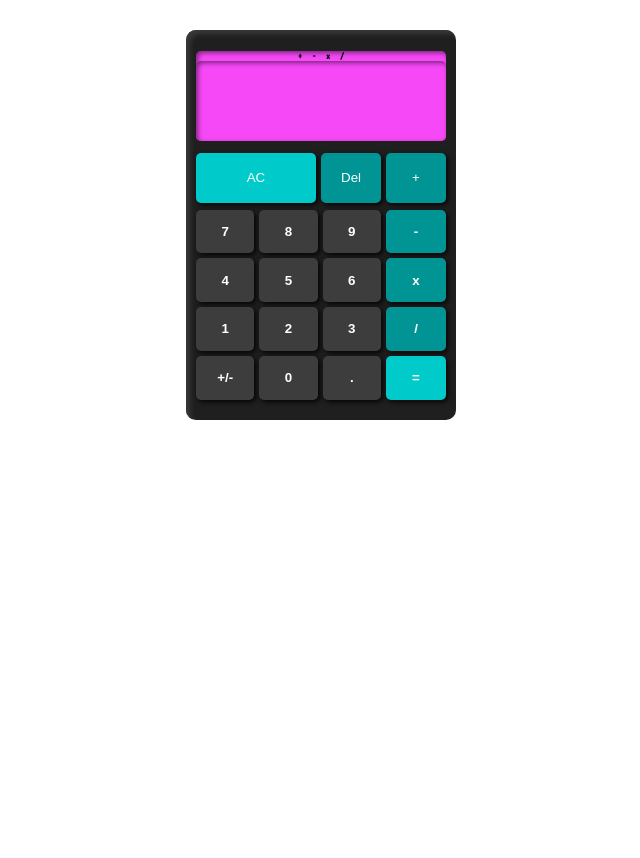
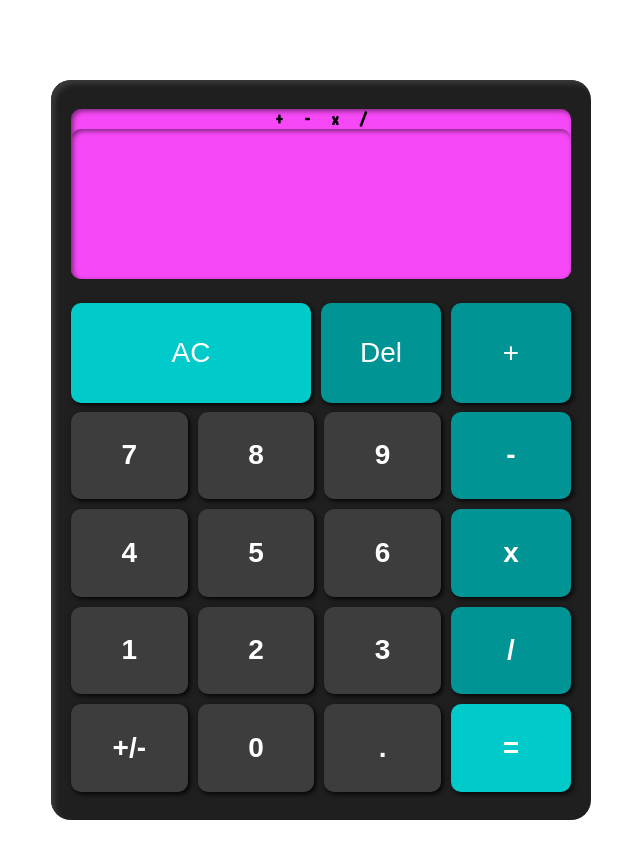
Before and after one commit to Viv-Dave/calculator, a plain HTML site: page index.html in a window 1280 px wide. Shown: the whole page, without its empty margins (319-959 px from the left). Before the commit the page ends 800 px from the top, so only its background shows below. Drawn offline with Linux system fonts and the light colour scheme.

Commit message:
Final touches given

```diff
--- a/index.html
+++ b/index.html
@@ -50,7 +50,7 @@
     </div>
     </div>
     </div>
-    <script src="test.js" type="text/javascript"></script>
+    <script src="script.js" type="text/javascript"></script>
 
 </body>
 </html>
--- a/script.js
+++ b/script.js
@@ -111,10 +111,17 @@ divbtn.addEventListener('click',function() {
 decimalbtn.addEventListener('click', function() {
     addDecimal();
 });
+delbtn.addEventListener('click', function() {
+    deleteLastCharacter();
+});
 
 resultbtn.addEventListener('click', function() {
     let result = operation(a, b);
-    screen.textContent = result.toFixed(5);
+    if (result === "Value Error") {
+        screen.textContent = result;
+    } else {
+        screen.textContent = result.toFixed(5);
+    }
     add_icon.style.color = "";
     sub_icon.style.color = "";
     pro_icon.style.color = "";
@@ -135,11 +142,11 @@ function operation(a, b) {
         case 'x':
             return a*b;
         case '/':
-            if (b == 0) {
+            if (b === 0) {
                 return "Value Error";
             }
             else {
-                answer = (a/b).toFixed(5);
+                answer = a/b;
                 return answer;
             }
         default:
@@ -194,3 +201,12 @@ function addDecimal() {
 function setOperator(op) {
     operatorz = op;
 }
+function deleteLastCharacter() {
+    if (operatorz === '') {
+        a = String(a).slice(0, -1);
+        screen.textContent = a;
+    } else {
+        b = String(b).slice(0, -1);
+        screen.textContent = b;
+    }
+}
--- a/style.css
+++ b/style.css
@@ -4,77 +4,77 @@
 }
 /* Container */
 .calculator-div {
-    height: 400px;
+    height: 800px;
     display: flex;
     flex-direction: column;
     justify-content: center;
     align-items: center;
-    margin-top: 50px;
+    margin-top: 100px;
 }
 .calculator-background {
     background-color: rgb(31, 31, 31); /* Example background color */
-    padding: 10px;
-    border-radius: 10px;
-    height: 370px;
+    padding: 20px;
+    border-radius: 20px;
+    height: 700px;
     display: flex;
     flex-direction: column;
     align-items: center;
     justify-content: center;
-    gap:2px;
+    gap:4px;
     box-shadow: inset 4px 4px 5px rgb(57, 57, 57);
-    margin-top: -50px;
+    margin-top: -100px;
 }
 .horizontal-container {
-    height: 50px;
-    width: 250px;
+    height: 100px;
+    width: 500px;
     display: flex;
     justify-content: center;
     align-items: center;
     flex-direction: row;
-    gap: 5px;
+    gap: 10px;
 }
 .grid-container {
     display: grid;
     grid-template-columns: repeat(3, 1fr);
     grid-template-rows: repeat(4, 1fr);
-    width: 190px;
-    height: 190px;
-    gap: 5px;
-    margin-right: 5px;
+    width: 380px;
+    height: 380px;
+    gap: 10px;
+    margin-right: 10px;
 }
 .vertical-div {
-    height: 190px;
-    width: 60px;
+    height: 380px;
+    width: 120px;
     display: flex;
     flex-direction: column;
-    gap: 5px;
+    gap: 10px;
 }
 .operations-container {
-    height: 190px;
-    width: 250px;
+    height: 380px;
+    width: 500px;
     display: flex;
     margin-top: 5px;
 }
 /* Screens and the icons present(+,-,etc) */
 .screen {
     background-color: rgb(246, 72, 246);
-    width: 250px;
-    height: 80px;
+    width: 500px;
+    height: 150px;
     display: flex;
     justify-content: right;
     align-items: last baseline;
-    font-size: 50px;
+    font-size: 100px;
     box-shadow: inset 2px 2px 5px rgba(0, 0, 0, 0.5);
     margin-bottom: 0px;
-    border-radius: 5px;
+    border-radius: 10px;
     caret-color: transparent;
 }
 .icons {
     display: flex;
-    font-size: 10px;
-    gap: 10px;
-    margin-top: -10px;
-    margin-bottom: -10px;
+    font-size: 20px;
+    gap: 20px;
+    margin-top: -20px;
+    margin-bottom: -20px;
     font-weight: bolder;
     caret-color: transparent;
 }
@@ -84,53 +84,57 @@
     justify-content: center;
     flex-direction: column;
     background-color: rgb(246, 72, 246);
-    border-radius: 5px;
+    border-radius: 10px;
     box-shadow: inset 2px 2px 5px rgba(0, 0, 0, 0.5);
-    margin-bottom: 10px;
+    margin-bottom: 20px;
 }
 /* Buttons */
 .clearbutton {
-    height: 50px;
-    width: 120px;
+    height: 100px;
+    width: 240px;
     border-style: solid;
-    border-radius: 5px;
+    border-radius: 10px;
     border-width: 0px;
     background-color: rgb(61, 61, 61);
     color: white;
     box-shadow: 2px 2px 5px rgba(0, 0, 0, 0.9);
     caret-color: transparent;
+    font-size: 28px;
 }
 .upperoperations-btn {
-    height: 50px;
-    width: 60px;
+    height: 100px;
+    width: 120px;
     border-style: solid;
-    border-radius: 5px;
+    border-radius: 10px;
     border-width: 0px;
     background-color: rgb(61, 61, 61);
     color: white;
     box-shadow: 2px 2px 5px rgba(0, 0, 0, 0.9);
     caret-color: transparent;
+    font-size: 28px;
 }
 .operations-btn {
-    height: 48px;
-    width: 60px;
+    height: 96px; /* same height as operations-btn */
+    width: 120px;
     border-style: solid;
-    border-radius: 5px;
+    border-radius: 10px;
     border-width: 0px;
     background-color: rgb(61, 61, 61);
     color: white;
     font-weight: bold;
     box-shadow: 2px 2px 5px rgba(0, 0, 0, 0.9);
+    font-size: 28px;
 }
 .num-btn {
     border-style: solid;
-    border-radius: 5px;
+    border-radius: 10px;
     border-width: 0px;
     background-color: rgb(61, 61, 61);
     color: white;
     font-weight: bold;
     box-shadow: 2px 2px 5px rgba(0, 0, 0, 0.9);
     caret-color: transparent;
+    font-size: 28px;
 }
 /* Effects for buttons */
 .num-btn:hover {
```
